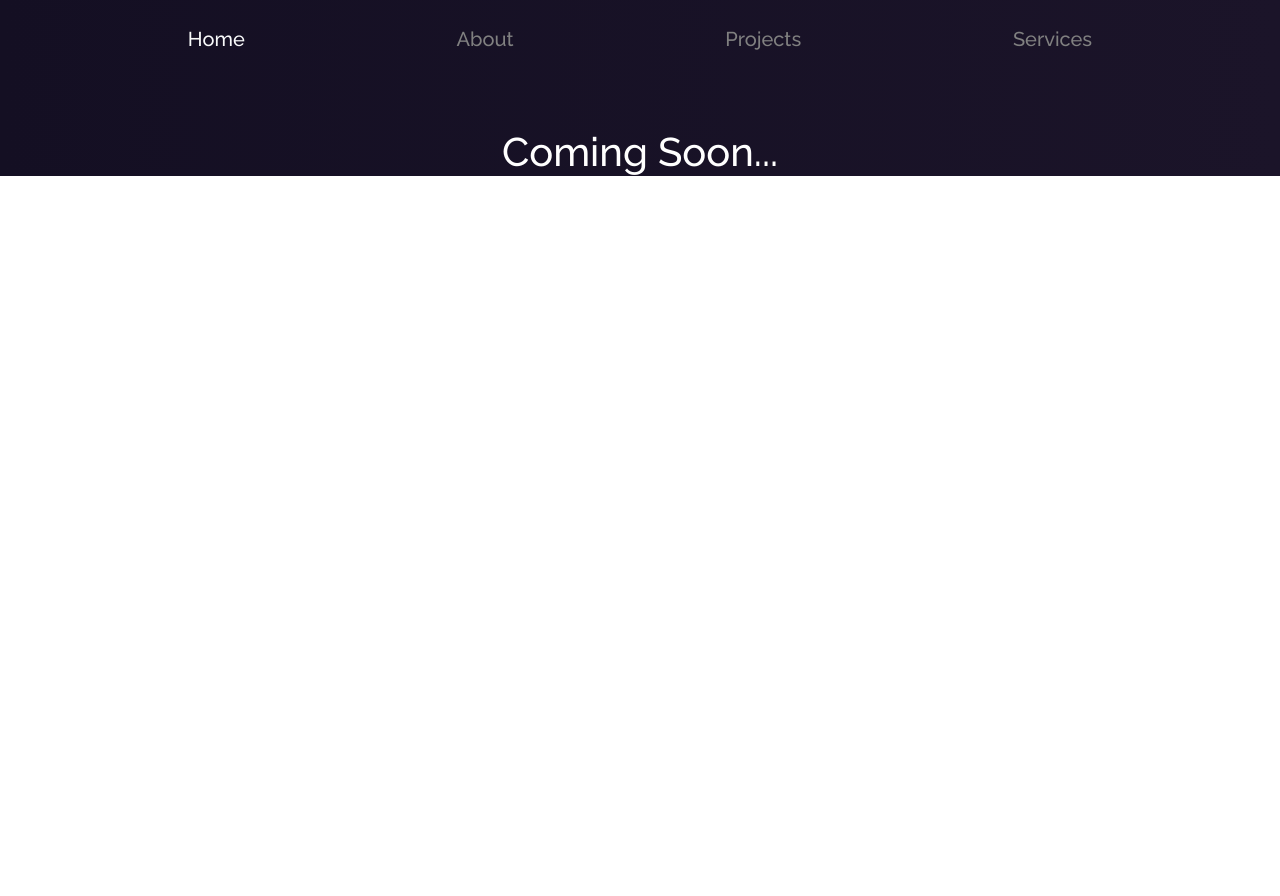
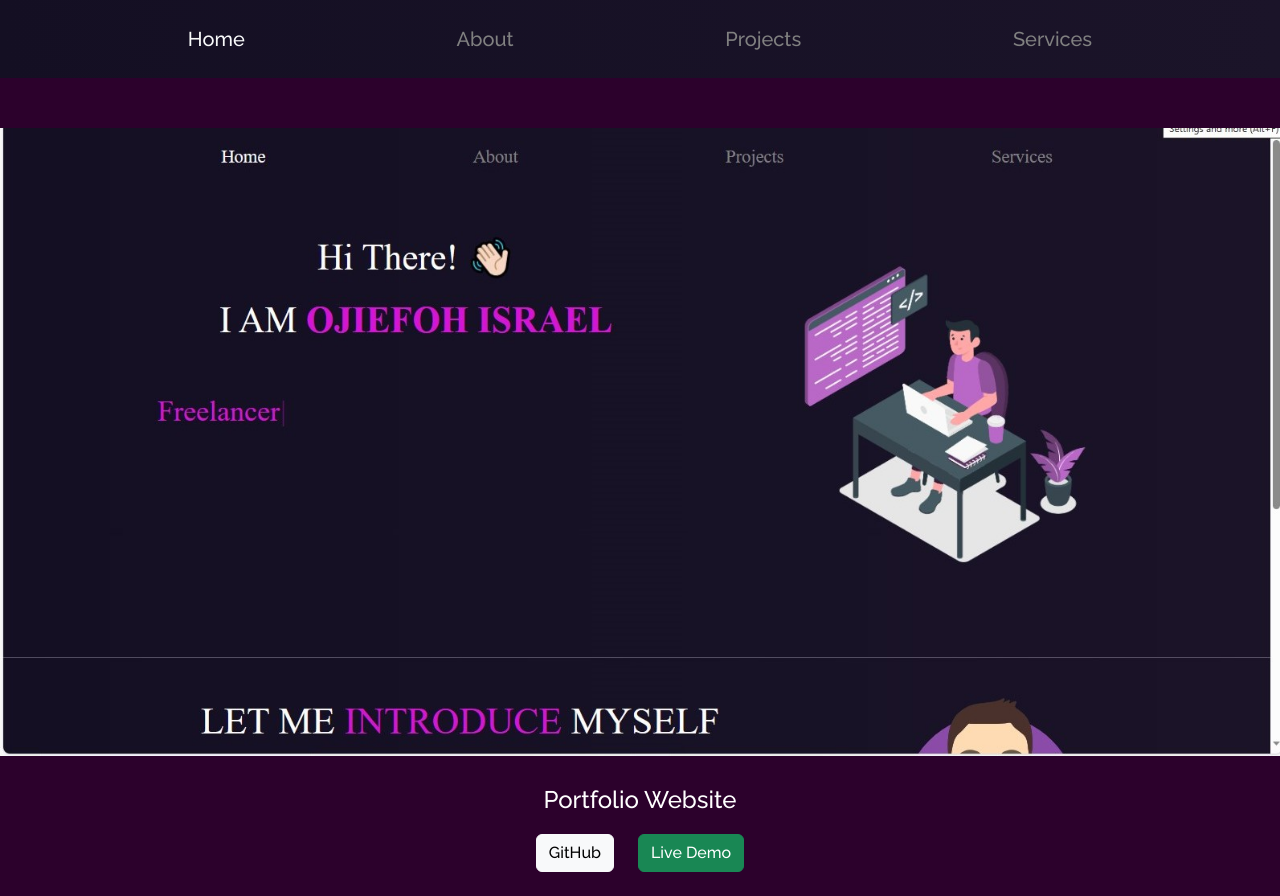
Before and after one commit to IsraelOjiefoh/portfolio, a React (Vite) app: page /projects in a window 1280 px wide. Before the commit the page ends 800 px from the top, so only its background shows below. Built offline with nearby package versions, Linux system fonts and the light colour scheme.

Commit message:
modified

```diff
--- a/src/components/About/Techstack.jsx
+++ b/src/components/About/Techstack.jsx
@@ -1,4 +1,5 @@
 import { Card, Col, Row } from "react-bootstrap";
+import CardHeader from "react-bootstrap/esm/CardHeader";
 import {
   DiJavascript1,
   DiReact,
@@ -12,6 +13,7 @@ function Techstack() {
   return (
     <Card className="tech-card mb-5">
       <Card.Body>
+        <CardHeader>My Skills</CardHeader>
         <Row
           className="tech-icons-row"
           style={{ justifyContent: "center", paddingBottom: "50px" }}
--- /dev/null
+++ b/src/components/projects.css
@@ -0,0 +1,10 @@
+.projects {
+    padding-top: 50px;
+    background-color: rgb(44, 1, 44);
+
+}
+
+img{
+    width: 400px;
+    padding-bottom: 10px;
+}
--- a/src/components/projects.jsx
+++ b/src/components/projects.jsx
@@ -1,5 +1,36 @@
+import portfolioImg from "../Assets/portfolio.jpg";
+import './projects.css'
 const Projects = () => {
-  return <h1 style={{textAlign: "center", marginTop:50}}>Coming Soon...</h1>;
+  const project = [
+    {
+      id: 1,
+      title: "Portfolio Website",
+      ImgUrl: portfolioImg,
+      description:
+        "Explore this very portfolio website you're on right now! It's a testament to my skills in web development and design. From the sleek user interface to the seamless user experience, it's a prime example of my capabilities.",
+      technologyUsed: "CSS, React, BootStrap",
+      Features:
+        "Key Features: Responsive design, interactive elements, portfolio project showcase, and a contact form.",
+      liveDemo: "https://israelojiefoh.netlify.app/",
+      gitHubRepo: "http://www.github.com/IsraelOjiefoh/portfolio",
+    },
+  ];
+  return (
+    <div className="projects" >
+      {project.map((item) => (
+        <div className="item" key={item.id}>
+          <img  src={item.ImgUrl} alt="image" className="card-img-top" />
+          <div className="card-title p-3 fs-4">{item.title}</div>
+          <a href={item.gitHubRepo} target="_blank ">
+            <button className="btn btn-light mb-4 me-4">GitHub</button>
+            <a href={item.liveDemo} target="_blank ">
+              <button className="btn btn-success mb-4">Live Demo</button>
+            </a>
+          </a>
+        </div>
+      ))}
+    </div>
+  );
 };
 
 export default Projects;
--- a/src/index.css
+++ b/src/index.css
@@ -41,11 +41,9 @@
 }
 
 /* Add this CSS to your stylesheet */
-.tech-card {
+ .tech-card {
   border: none;
-  /* Remove the card border */
   box-shadow: 0 4px 6px rgba(0, 0, 0, 0.1);
-  /* Add a subtle box shadow */
   font-size: 50px;
 }
 
@@ -53,10 +51,8 @@
   text-align: center;
   padding: 10px;
   transition: transform 0.2s;
-  /* Add a smooth transition effect */
 }
 
 .tech-icons-row .tech-icons:hover {
   transform: scale(1.1);
-  /* Scale the icon on hover */
 }
```
Also changed, not shown: src/Assets/portfolio.jpg (added).
